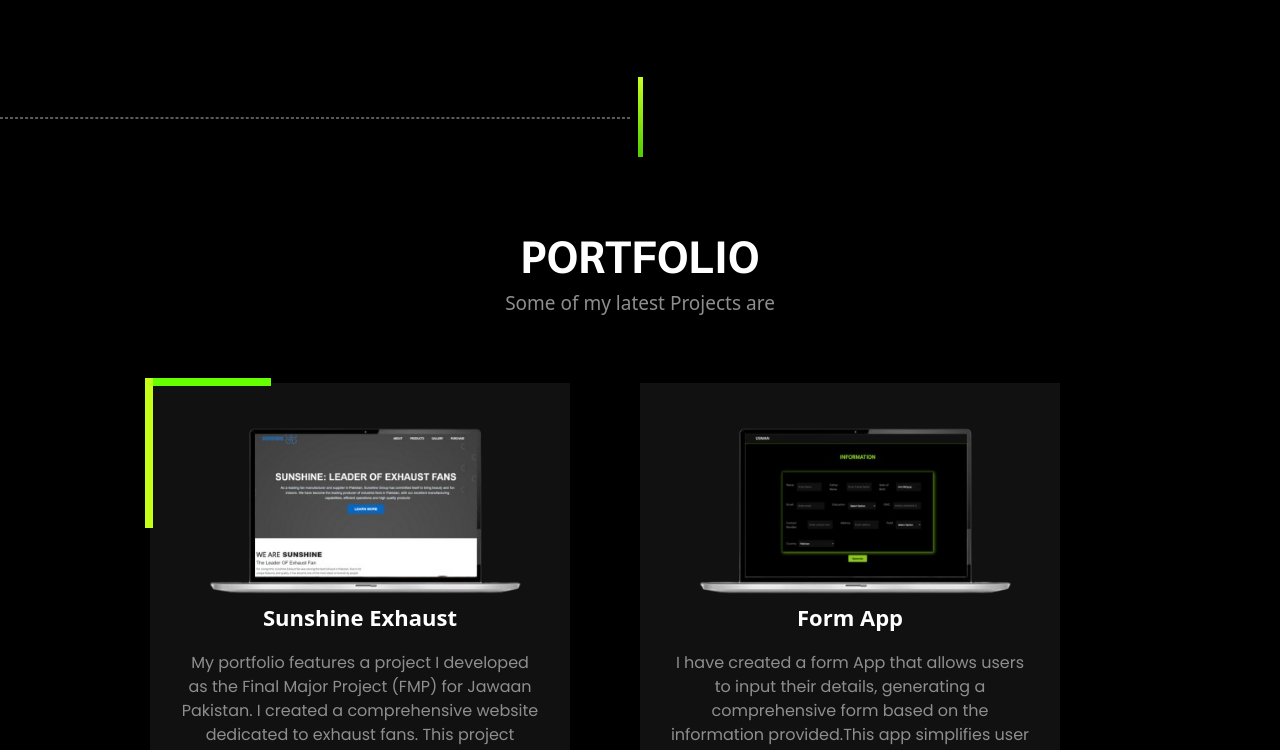
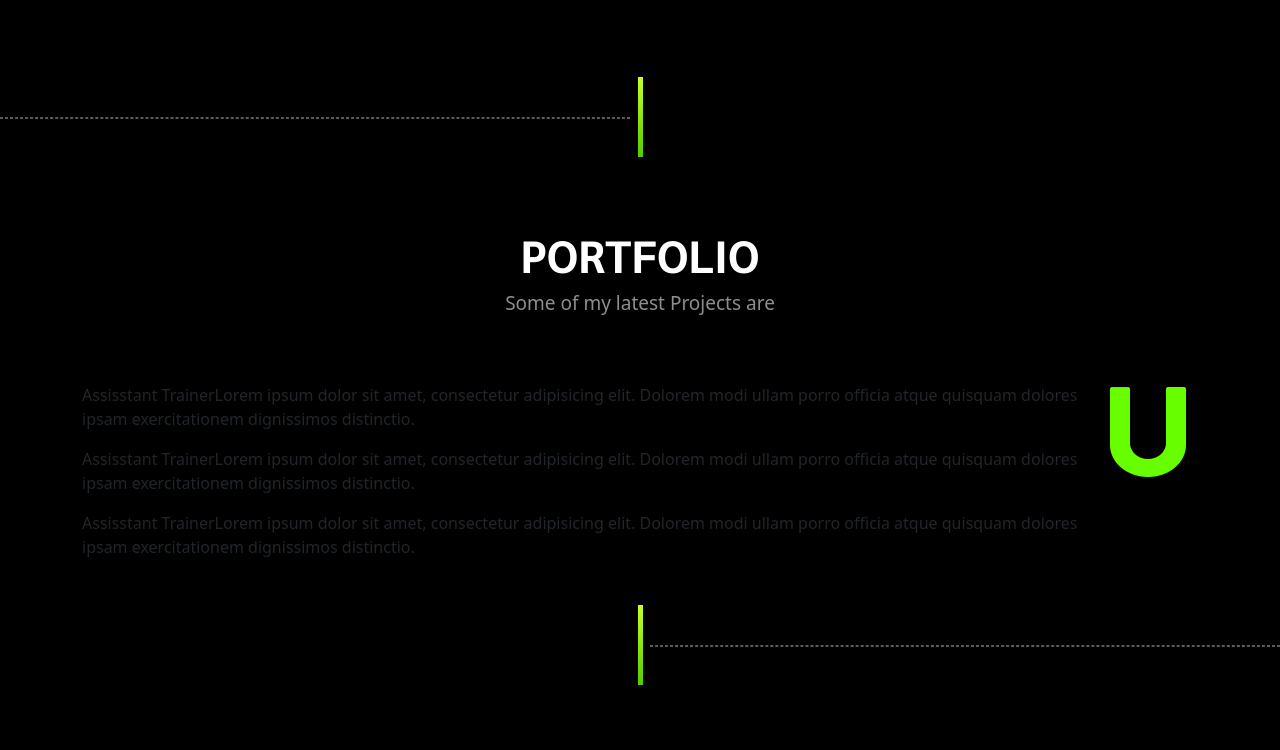
Before and after one commit to Muhammad-Usman08/Personal-Portfolio-Website, a plain HTML site: page index.html in a window 1280 px wide. Shown: the part 3595-4345 px from the top of the page. Drawn offline with nearby package versions, Linux system fonts and the light colour scheme; some packages are replaced by stand-ins of ours; a script that the page names is missing; a web font is replaced by a local one.

Commit message:
experience section added

```diff
--- a/index.html
+++ b/index.html
@@ -397,6 +397,41 @@
 
 
 
+  <!-- ======Section Experience======= -->
+  <section>
+    <div class="container">
+      <div class="sec-2">
+        <h2 class="sec-2-heading text-center">PORTFOLIO</h2>
+        <p class="sec-6-para text-center" style="font-size: 19px; font-weight: 500;">Some of my latest Projects are</p>
+      </div>
+      <div class="experience">
+        <div class="">
+          <div>
+            <p><span>Assisstant Trainer</span>Lorem ipsum dolor sit amet, consectetur adipisicing elit. Dolorem modi ullam porro officia atque quisquam dolores ipsam exercitationem dignissimos distinctio.</p>
+            <p><span>Assisstant Trainer</span>Lorem ipsum dolor sit amet, consectetur adipisicing elit. Dolorem modi ullam porro officia atque quisquam dolores ipsam exercitationem dignissimos distinctio.</p>
+            <p><span>Assisstant Trainer</span>Lorem ipsum dolor sit amet, consectetur adipisicing elit. Dolorem modi ullam porro officia atque quisquam dolores ipsam exercitationem dignissimos distinctio.</p>
+          </div>
+        </div>
+        <div class="">
+          <img src="./assest/project/icon.png" alt="">
+        </div>
+
+      </div>
+    </div>
+  </section>
+
+
+
+
+  <!-- ========Section end======== -->
+  <section style="margin-top: 70px;">
+    <span class="section">|</span>
+    <span class=" dotted-line-left"></span>
+  </section>
+
+
+
+
 
   <!-- ======Section 5====== -->
   <section id="project" style="overflow-x: hidden;">
@@ -614,7 +649,7 @@
 
   <!-- ========Section end======== -->
   <section>
-    <p class="section-end" style="margin-top: 120px;">
+    <p class="section-end" style="margin-top: 70px;">
       <span class="section">|</span><span class="dotted-line-left"></span>
     </p>
   </section>
--- a/style.css
+++ b/style.css
@@ -926,6 +926,14 @@
 }
 
 
+
+/* *******************Experience Styling********************* */
+.experience{
+    display: flex;
+    justify-content: space-evenly;
+}
+
+
 /* *******************Project Styling********************* */
 
 /* =====section 7======= */
```
